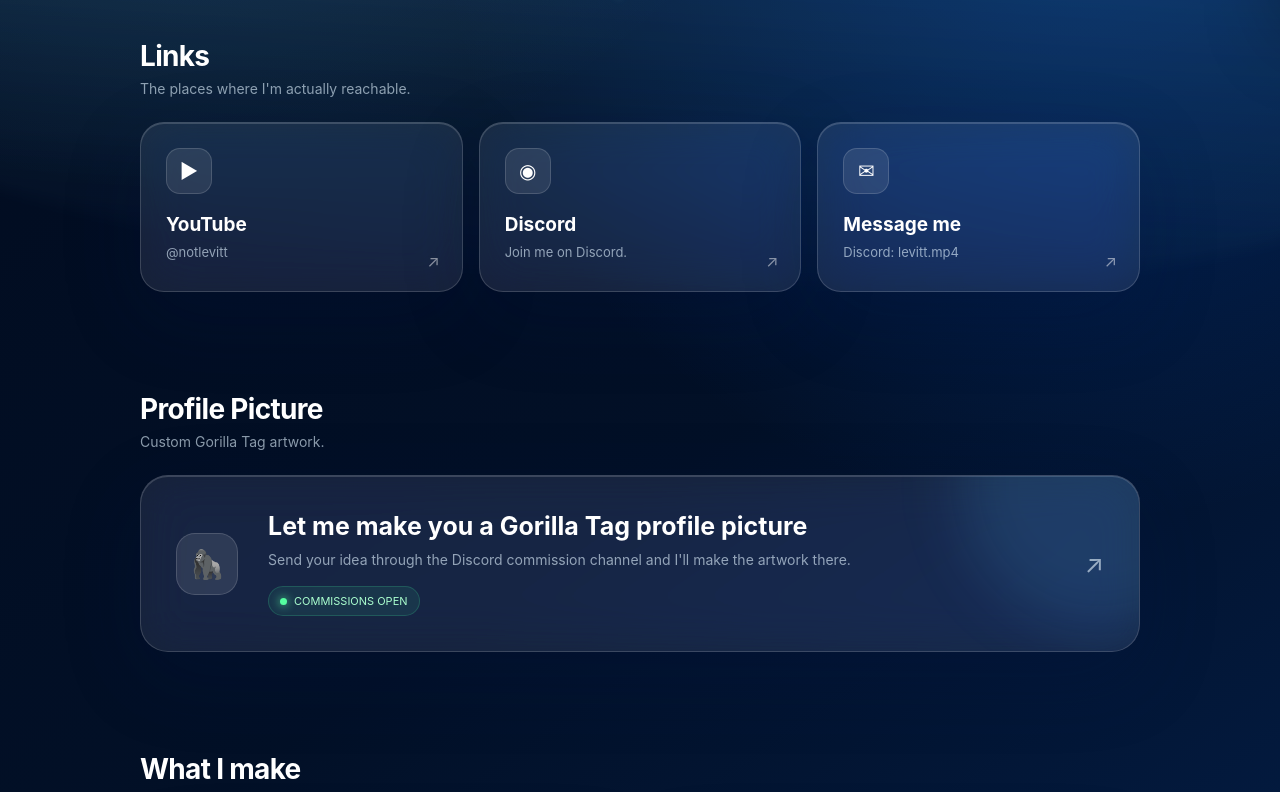
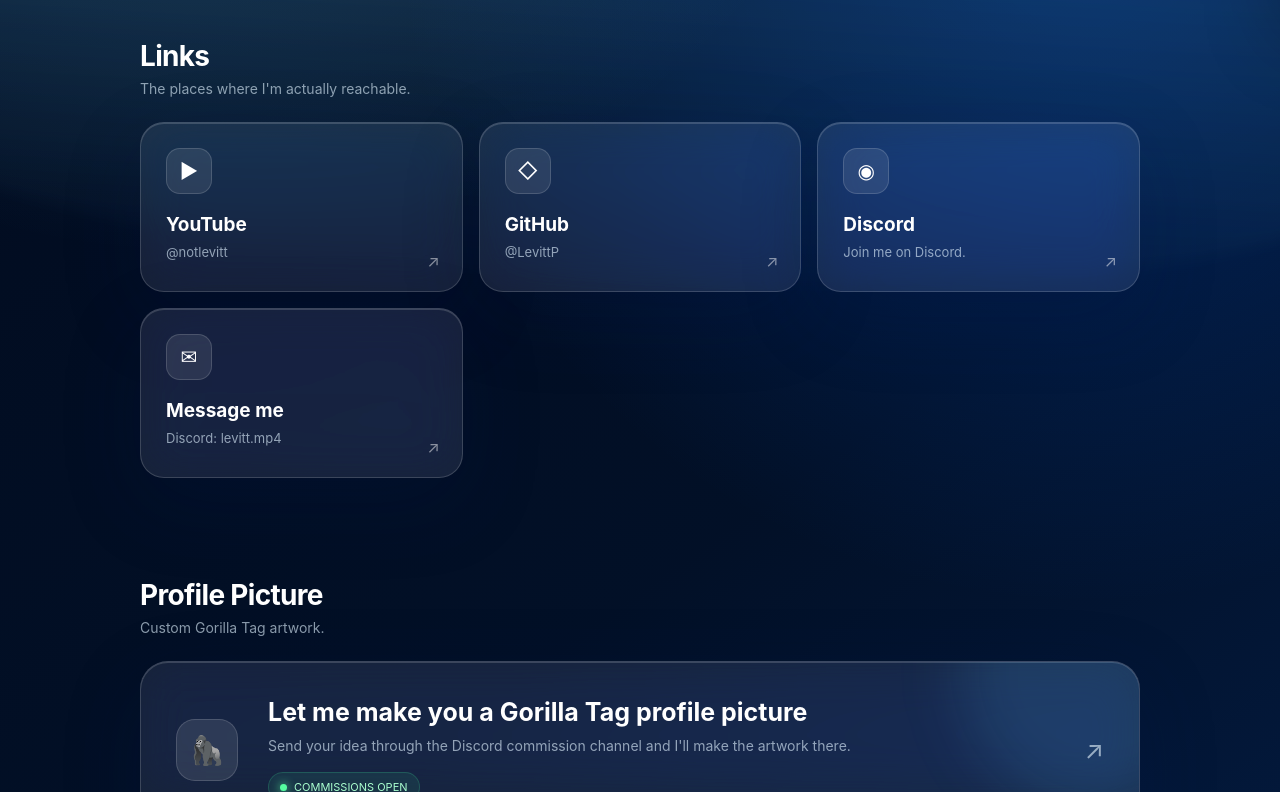
Before and after one commit to LevittP/levitt.my-real, a plain HTML site: page index.html in a window 1280 px wide. Shown: the part 761-1553 px from the top of the page. Drawn offline with Linux system fonts and the light colour scheme.

Commit message:
Update index.html

```diff
--- a/index.html
+++ b/index.html
@@ -1428,6 +1428,28 @@
 
 
         <a
+    class="link-card glass tilt"
+    href="https://github.com/LevittP"
+    target="_blank"
+    rel="noopener noreferrer"
+  >
+    <div class="link-icon">
+      ◇
+    </div>
+
+    <h3>GitHub</h3>
+
+    <p>
+      @LevittP
+    </p>
+
+    <span class="arrow">
+      ↗
+    </span>
+</a>
+
+
+        <a
           class="link-card glass tilt"
           href="https://discord.com"
           target="_blank"
```
